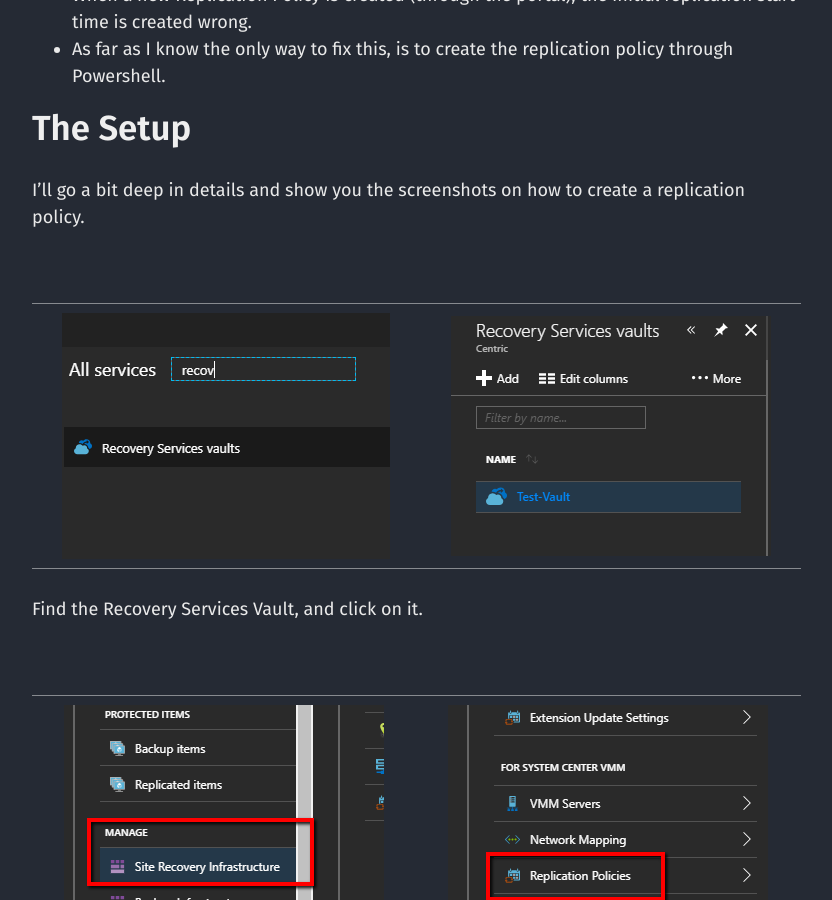
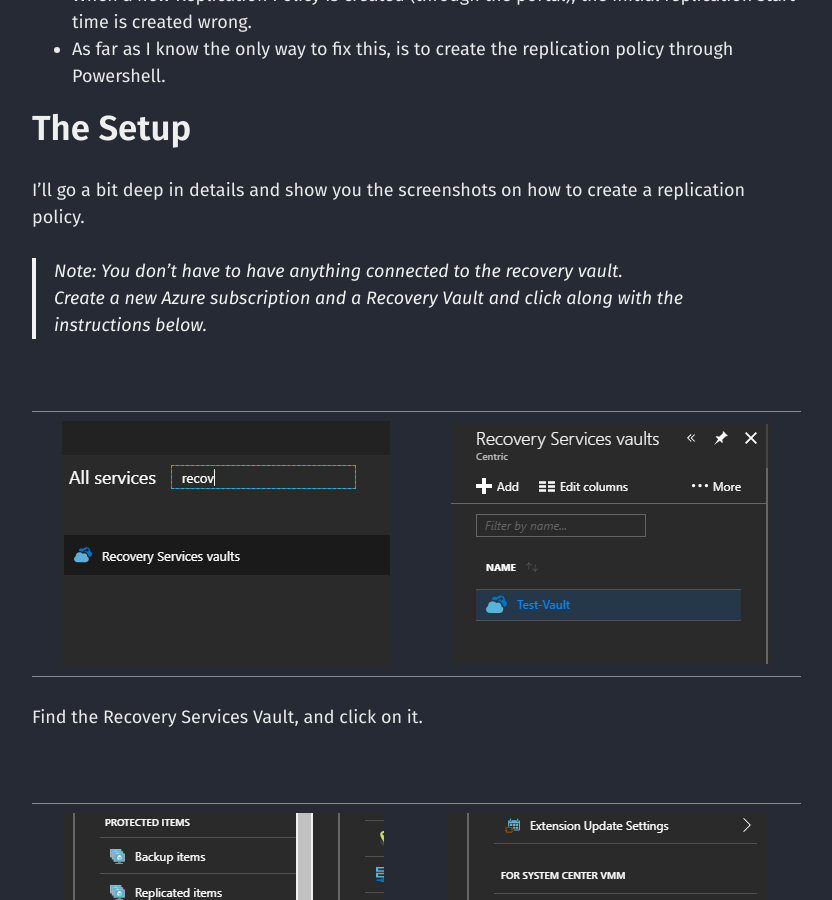
Before and after one commit to energetic-it/energetic-it.github.io, a Jekyll site: the page built from _posts/2018-08-21-azure-site-recovery-replication-policy-bug.md, in a window 1280 px wide and 900 px high, scrolled down 1269 px. Shown: the whole window, without its empty margins (40-872 px from the left). Built offline with Jekyll 4.4.1, drawn with Linux system fonts in a browser that asks for light colours.

Commit message:
added extra Note

```diff
--- a/_posts/2018-08-21-azure-site-recovery-replication-policy-bug.md
+++ b/_posts/2018-08-21-azure-site-recovery-replication-policy-bug.md
@@ -30,6 +30,9 @@
 ## The Setup
 
 I'll go a bit deep in details and show you the screenshots on how to create a replication policy.
+
+> Note: You don't have to have anything connected to the recovery vault.
+> Create a new Azure subscription and a Recovery Vault and click along with the instructions below.
 
 | ||
 :-------------------------:|:-------------------------:
```
